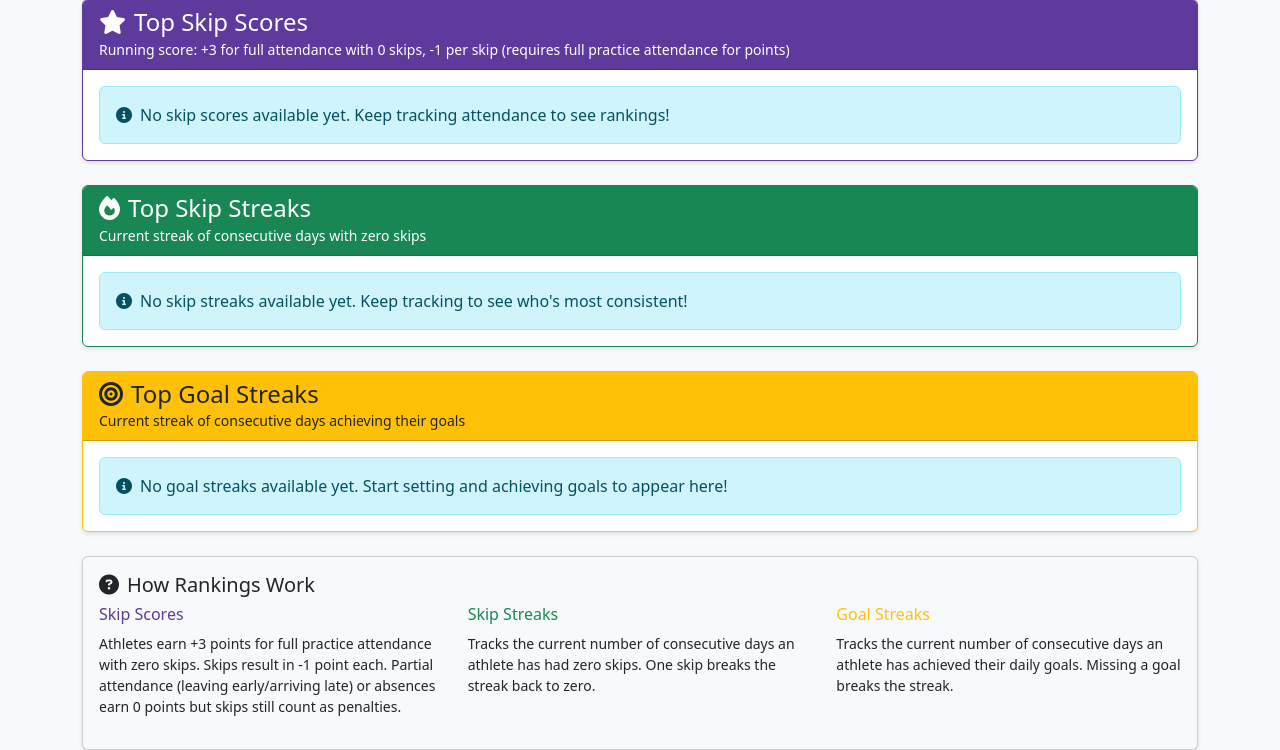
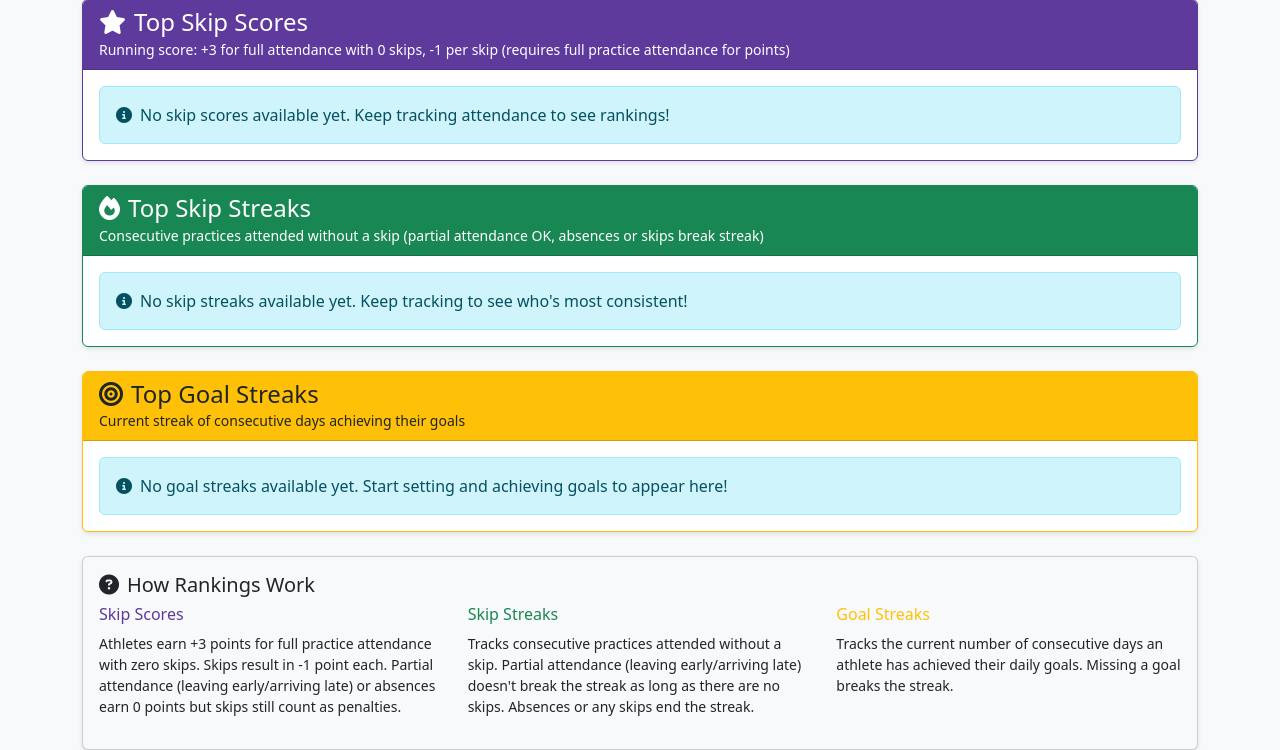
Before and after one commit to casey-hinckley/yota, a Flask app: page /rankings in a window 1280 px wide. Shown: the part 372-1122 px from the top of the page. Run offline with Flask 3, Linux system fonts and the light colour scheme; the visitor is signed in with stand-in values (Sample User, id 1); data comes from the database, SQL or seed files in the repository; data that the repository does not hold is empty.

Commit message:
small skips adjustments

```diff
--- a/routes/rankings.py
+++ b/routes/rankings.py
@@ -238,6 +238,7 @@ def calculate_all_skip_streaks_optimized(athletes, attendance_by_athlete, roster
             continue
 
         # Calculate current streak (from most recent backwards)
+        # Streak continues if they attended practice (any amount) without skips
         current_streak = 0
 
         for practice_date in reversed(skips_practice_dates):
@@ -245,14 +246,17 @@ def calculate_all_skip_streaks_optimized(athletes, attendance_by_athlete, roster
 
             if athlete_record:
                 skips_count = athlete_record.skips or 0
+                attendance_value = athlete_record.attendance_value or 0.0
             else:
+                # No record means they didn't attend
                 skips_count = 0
+                attendance_value = 0.0
 
-            # If no skips, continue streak
-            if skips_count == 0:
+            # Continue streak if they attended (even partially) without skips
+            if attendance_value > 0 and skips_count == 0:
                 current_streak += 1
             else:
-                # Streak broken
+                # Streak broken by skips or absence
                 break
 
         skip_streaks.append({
--- a/templates/athlete_detail.html
+++ b/templates/athlete_detail.html
@@ -1026,7 +1026,9 @@ function loadWellnessData(metric) {
                     date: d.date,
                     display_date: d.display_date,
                     value: d.running_score,
-                    display_value: `Score: ${d.running_score} (${d.skips_count} skips, +${d.daily_points} points)`
+                    display_value: d.was_absent
+                        ? `Score: ${d.running_score} (Absent - no change)`
+                        : `Score: ${d.running_score} (${d.skips_count} skips, ${d.daily_points >= 0 ? '+' : ''}${d.daily_points} points)`
                 }))
             });
         } else {
@@ -1151,7 +1153,7 @@ function createWellnessChart(metric, metricInfo, chartData, metricName) {
                 data: values,
                 borderColor: borderColor,
                 backgroundColor: backgroundColor,
-                tension: 0.3,
+                tension: 0.3,  // Smooth curve for all metrics
                 fill: true,
                 pointRadius: 4,
                 pointHoverRadius: 6
--- a/templates/rankings.html
+++ b/templates/rankings.html
@@ -77,7 +77,7 @@
                 <h4 class="mb-0">
                     <i class="fas fa-fire me-2"></i>Top Skip Streaks
                 </h4>
-                <small>Current streak of consecutive days with zero skips</small>
+                <small>Consecutive practices attended without a skip (partial attendance OK, absences or skips break streak)</small>
             </div>
             <div class="card-body" id="skipStreaksContainer">
                 <div class="text-center py-4">
@@ -122,8 +122,8 @@
                     <div class="col-md-4">
                         <h6 class="text-success">Skip Streaks</h6>
                         <p class="small">
-                            Tracks the current number of consecutive days an athlete has had zero skips.
-                            One skip breaks the streak back to zero.
+                            Tracks consecutive practices attended without a skip. Partial attendance (leaving early/arriving late)
+                            doesn't break the streak as long as there are no skips. Absences or any skips end the streak.
                         </p>
                     </div>
                     <div class="col-md-4">
```
Also changed, not shown: routes/athletes.py (+16 -3 lines).
